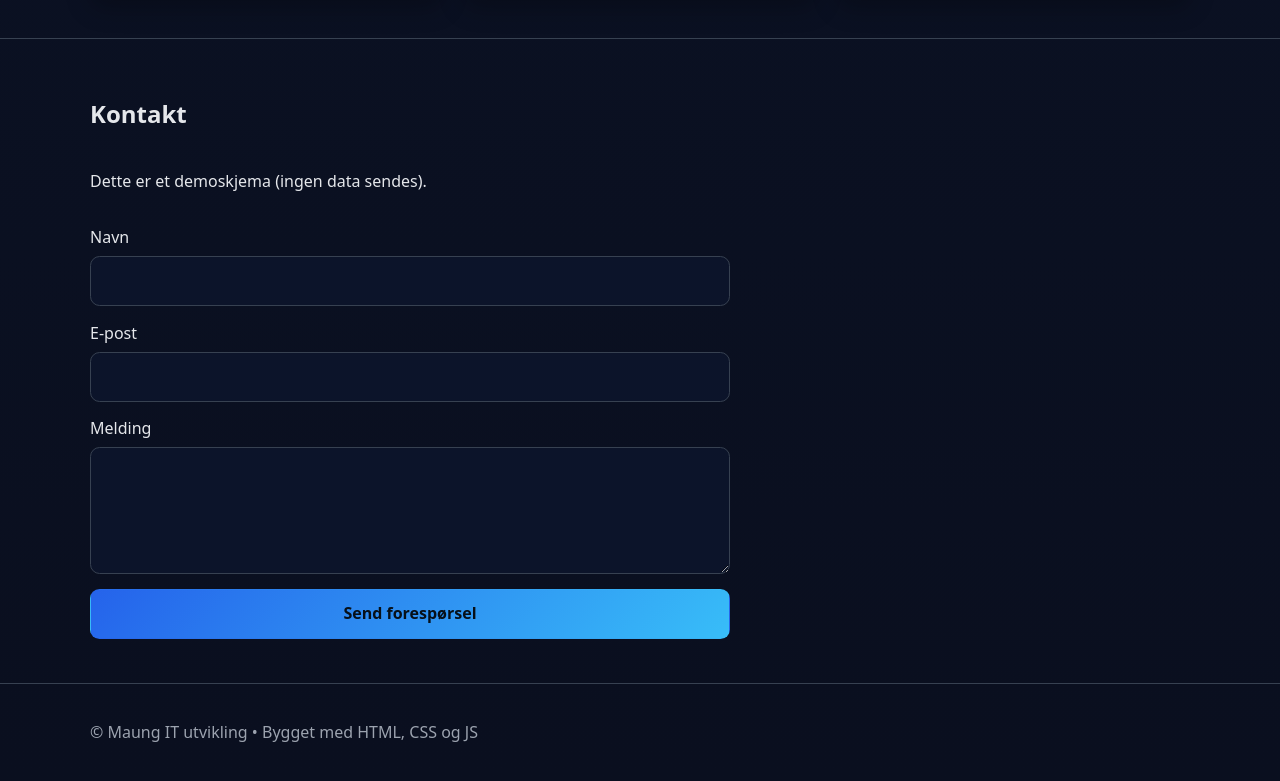
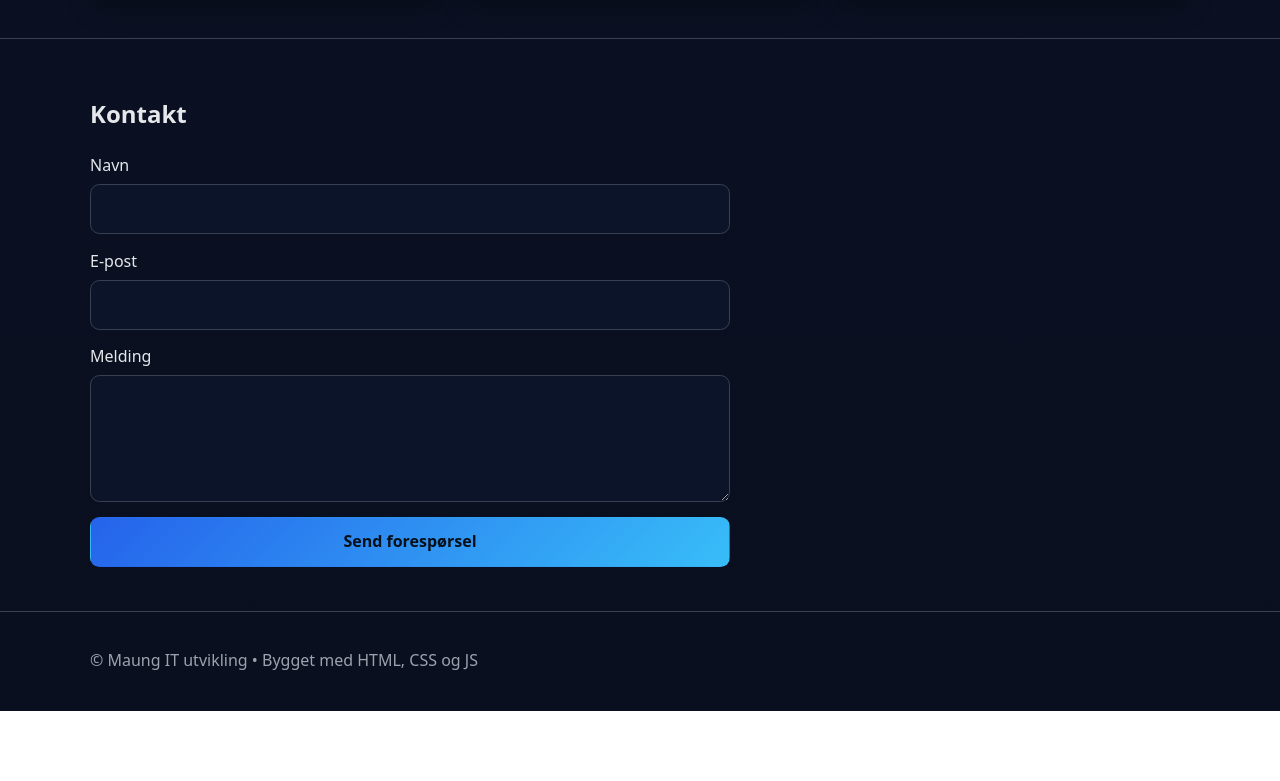
Before and after one commit to MaungKo83/Mk-YFF, a plain HTML site: page index.html in a window 1280 px wide. Shown: the part 1893-2674 px from the top of the page. After the commit the page ends 2604 px from the top, so only its background shows below. Drawn offline with Linux system fonts and the light colour scheme.

Commit message:
Update index.html

```diff
--- a/index.html
+++ b/index.html
@@ -182,7 +182,7 @@
           <h2 id="kontakt-title">Kontakt</h2>
 
           <form class="contact-form" onsubmit="return false;">
-            <p class="muted">Dette er et demoskjema (ingen data sendes).</p>
+
 
             <label class="field">
               <span>Navn</span>
```
